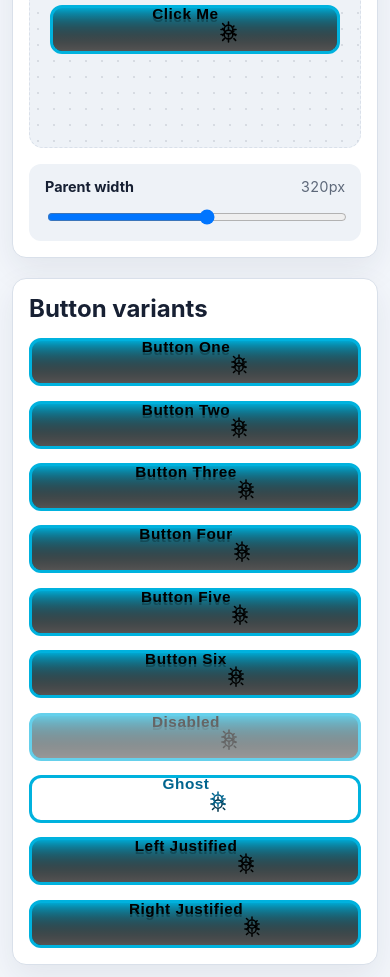
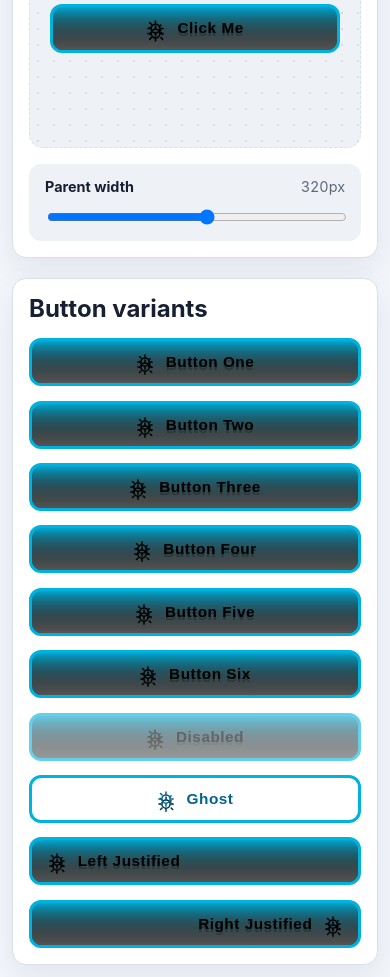
Before and after one commit to designerzen/button, a website built with Vite: page index.html in a window 390 px wide. Shown: the part 1460-2437 px from the top of the page. Built offline with nearby package versions, Linux system fonts and the light colour scheme.

Commit message:
feat: simplify button markup and responsive layout
- Use plain button text without an inner label element
- Adjust button spacing and icon-only behavior

```diff
--- a/button.css
+++ b/button.css
@@ -34,7 +34,7 @@
     /* We try and use the size of the text to make the padding perfect */
     --padding:  calc( var(--unit) )  calc( 2 * var(--unit) );
     --padding-block: var(--unit);
-    --padding-inline: calc( (1lh - 1cap) / 2 * var(--padding-block, var(--unit)));
+    --padding-inline: calc((1lh - 1cap) / 2 + var(--padding-block, var(--unit)));
 
     --gap: calc( var(--unit) );
     --depth:5px;
@@ -125,20 +125,11 @@
     -webkit-appearance: none;
 
     display: inline-grid;
-    min-width: 0;
-
-    container-type: inline-size;
-    container-name: button;
-
-    /* Seven columns and five rows: padding, icon, gap, content, padding. */
-    grid-template-columns: var(--padding-inline) var(--icon-size) var(--gap) repeat(3, minmax(0, auto)) var(--padding-inline);
-    grid-template-rows: var(--padding-block) 0 minmax(1lh, auto) 0 var(--padding-block);
-    grid-template-areas:
-        ". .    .   .    .    .    ."
-        ". icon .   text text text ."
-        ". icon gap text text text ."
-        ". icon .   text text text ."
-        ". .    .   .    .    .    .";
+    /* Plain button text fills the free cell beside the layered icon. */
+    grid-template-columns: var(--icon-size) minmax(0, auto);
+    grid-template-rows: minmax(1lh, auto);
+    grid-template-areas: "icon text";
+    column-gap: var(--gap);
 
     /* We ALWAYS will need the icon centred */
     justify-items: center;
@@ -146,7 +137,7 @@
     justify-content: center;
     align-content: center;
 
-   padding: 0; /* padding is set as grid rows / cols */
+    padding: var(--padding-block) var(--padding-inline);
 
     /* Sizing from iOS accessibility guidelines */
     min-height: 44px;
@@ -172,12 +163,12 @@
         repeat;
 
     background-origin:
-        content-box,
+        padding-box,
         padding-box,
         border-box;
 
     background-clip:
-        content-box,
+        padding-box,
         padding-box,
         border-box;
 
@@ -256,12 +247,12 @@
         repeat;
 
     background-origin:
-        content-box,
+        padding-box,
         padding-box,
         border-box;
 
     background-clip:
-        content-box,
+        padding-box,
         padding-box,
         border-box;
 
@@ -298,12 +289,12 @@
         repeat;
 
     background-origin:
-        content-box,
+        padding-box,
         padding-box,
         border-box;
 
     background-clip:
-        content-box,
+        padding-box,
         padding-box,
         border-box;
 
@@ -347,20 +338,6 @@
 
 /* Responsive adjustments */
 
-/* Just Icon */
-@container button-parent (max-width: 128px) {
-    .button {
-        --icon-size: clamp(1rem, calc(0.8rem + 4.5cqw), 1.2rem);
-        grid-template-columns: var(--padding-inline) repeat(5, minmax(0, 1fr)) var(--padding-inline);
-        grid-template-areas:
-            ". .    .    .    .    .    ."
-            ". icon icon icon icon icon ."
-            ". icon icon icon icon icon ."
-            ". icon icon icon icon icon ."
-            ". .    .    .    .    .    .";
-    }
-}
-
 /* One line with icon + text */
 @container button-parent (min-width: 18rem) {
     .button {
@@ -378,18 +355,33 @@
 }
 
 .button.align-left {
+    grid-template-columns: var(--icon-size) minmax(0, 1fr);
+    justify-items: start;
     text-align: left;
 }
 
 .button.align-right {
-    grid-template-columns: var(--padding-inline) repeat(3, minmax(0, auto)) var(--gap) var(--icon-size) var(--padding-inline);
-    grid-template-areas:
-        ". .    .    .    .   .    ."
-        ". text text text .   icon ."
-        ". text text text gap icon ."
-        ". text text text .   icon ."
-        ". .    .    .    .   .    .";
+    grid-template-columns: minmax(0, 1fr) var(--icon-size);
+    grid-template-areas: "text icon";
+    justify-items: end;
     text-align: right;
+}
+
+/* Just Icon */
+@container button-parent (max-width: 128px) {
+    .button,
+    .button.align-left,
+    .button.align-right {
+        --icon-size: clamp(1rem, calc(0.8rem + 4.5cqw), 1.2rem);
+        /* Keep the text as the accessible name while showing only the icon. */
+        font-size: 0;
+        letter-spacing: 0;
+        column-gap: 0;
+        grid-template-columns: var(--icon-size) 0;
+        grid-template-rows: var(--icon-size);
+        grid-template-areas: "icon text";
+        padding-inline: var(--padding-block);
+    }
 }
 
 .button.ghost {
--- a/index.html
+++ b/index.html
@@ -170,7 +170,7 @@
         .button-grid {
             margin-top: 1rem;
             display: grid;
-            grid-template-columns: repeat(auto-fit, minmax(min(100%, 170px), 1fr));
+            grid-template-columns: repeat(auto-fit, minmax(min(100%, 200px), 1fr));
             gap: 0.9rem;
         }
 
@@ -253,7 +253,7 @@
             <p>The stage stays fixed while the button's parent changes width.</p>
             <div class="preview-stage">
                 <div class="resize-box">
-                    <button type="button" class="button"><span class="button__label">Click Me</span></button>
+                    <button type="button" class="button">Click Me</button>
                 </div>
             </div>
             <div class="resize-controls">
@@ -266,16 +266,16 @@
         <section class="gallery panel" aria-labelledby="gallery-heading">
             <h2 id="gallery-heading">Button variants</h2>
             <div class="button-grid">
-                <button type="button" class="button"><span class="button__label">Button One</span></button>
-                <button type="button" class="button"><span class="button__label">Button Two</span></button>
-                <button type="button" class="button"><span class="button__label">Button Three</span></button>
-                <button type="button" class="button"><span class="button__label">Button Four</span></button>
-                <button type="button" class="button"><span class="button__label">Button Five</span></button>
-                <button type="button" class="button"><span class="button__label">Button Six</span></button>
-                <button type="button" class="button" disabled><span class="button__label">Disabled</span></button>
-                <button type="button" class="button ghost"><span class="button__label">Ghost</span></button>
-                <button type="button" class="button align-left"><span class="button__label">Left Justified</span></button>
-                <button type="button" class="button align-right"><span class="button__label">Right Justified</span></button>
+                <button type="button" class="button">Button One</button>
+                <button type="button" class="button">Button Two</button>
+                <button type="button" class="button">Button Three</button>
+                <button type="button" class="button">Button Four</button>
+                <button type="button" class="button">Button Five</button>
+                <button type="button" class="button">Button Six</button>
+                <button type="button" class="button" disabled>Disabled</button>
+                <button type="button" class="button ghost">Ghost</button>
+                <button type="button" class="button align-left">Left Justified</button>
+                <button type="button" class="button align-right">Right Justified</button>
             </div>
         </section>
     </main>
```
Also changed, not shown: README.md.
